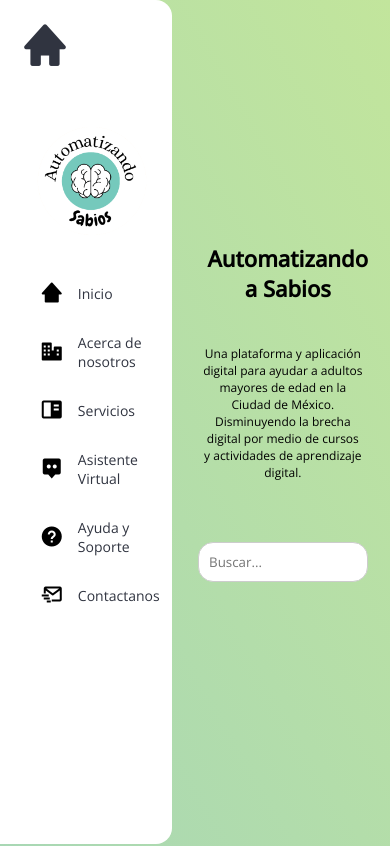
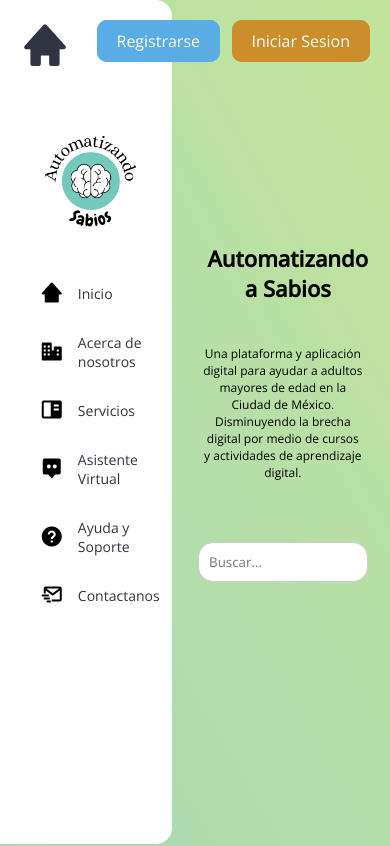
Before and after one commit to richglez/richglez.github.io, a plain HTML site: page index.html in a window 390 px wide. Shown: the top 846 px of the page. Drawn offline with nearby package versions, Linux system fonts and the light colour scheme; a script that the page names is missing.

Commit message:
v3 moviles

```diff
--- a/styles.css
+++ b/styles.css
@@ -712,19 +712,8 @@ header {
         font-size: 12px;
     }
 
-    .login {
-        position: fixed;
-        margin-right: 850px;
-        font-size: 12px; /* Cambia el tamaño de fuente de los botones a 14px */
-        padding: 8px 16px; /* Ajusta el relleno del botón según tu preferencia */
-    }
 
-    .register {
-        position: fixed;
-        margin-right: 810px;
-        font-size: 12px; /* Cambia el tamaño de fuente de los botones a 14px */
-        padding: 8px 16px; /* Ajusta el relleno del botón según tu preferencia */
-    }
+
 
     .logo{
         margin-top: 120px;
```
